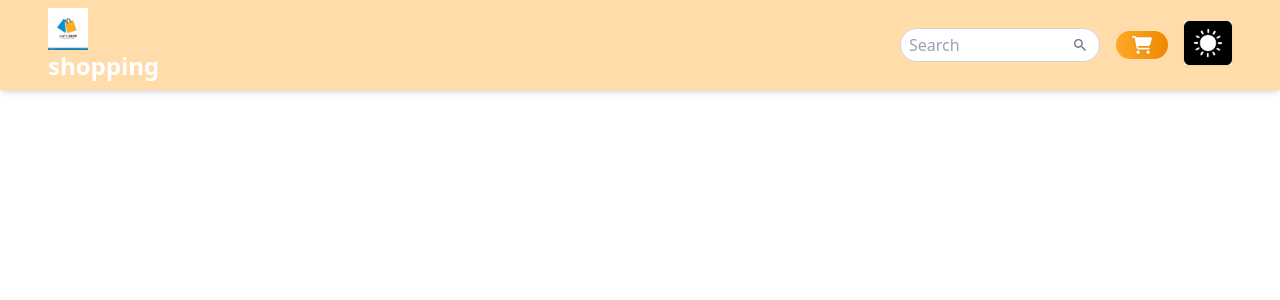
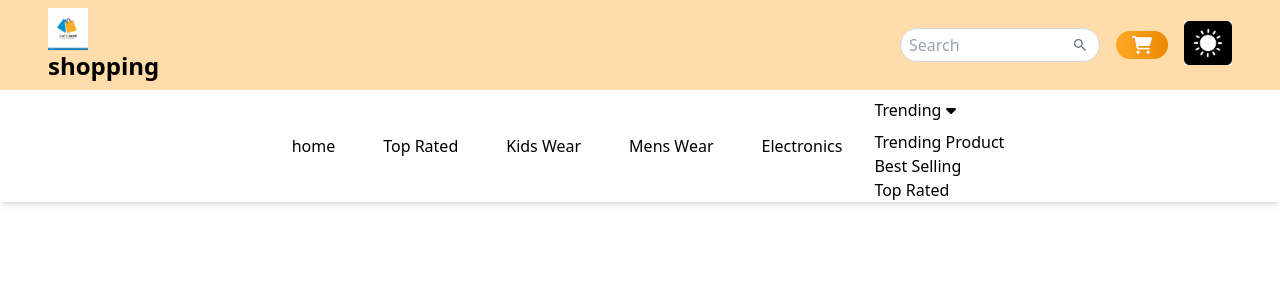
Before and after one commit to Niyonagize6369/online-shopping, a React (Vite) app: page / in a window 1280 px wide. Shown: the top 300 px of the page. Built offline with nearby package versions, Linux system fonts and the light colour scheme.

Commit message:
online-shopping pushed

```diff
--- a/index.html
+++ b/index.html
@@ -1,5 +1,5 @@
 <!DOCTYPE html>
-<html lang="en" class="dark">
+<html lang="en" class="">
   <head>
     <meta charset="UTF-8" />
     <link rel="icon" type="image/svg+xml" href="/vite.svg" />
--- a/package.json
+++ b/package.json
@@ -11,6 +11,7 @@
   },
   "dependencies": {
     "@emailjs/browser": "^4.4.1",
+    "darkmode-js": "^1.5.7",
     "emailjs": "^4.0.3",
     "nodemailer": "^6.10.0",
     "react": "^18.3.1",
--- a/src/components/DarkMode.jsx
+++ b/src/components/DarkMode.jsx
@@ -2,20 +2,37 @@ import React from "react";
 import LightButton from "../assets/website/Light-mode-button.jpg";
 import DarkButton from "../assets/website/Dark-mode-button.jpg";
 
-const darkMode = () => {
-
+const DarkMode = () => {
+  const [theme, setTheme] = React.useState(
+    localStorage.getItem("theme") ? localStorage.getItem("theme") : "light"
+  );
+  const element = document.documentElement; //html element
+  console.log(theme);
+  React.useEffect(() => {
+    if (theme === "dark") {
+      element.classList.add("dark");
+      localStorage.element("theme", "dark");
+    } else {
+      element.classList.remove("dark");
+      localStorage.setItem("theme", "light");
+    }
+  }, [theme]);
   return (
     <div className="relative">
       <img
         src={LightButton}
         alt=""
-        className="w-12 cursor-pointer drop-shadow-sm
-              [1px-1px-1px rgba(0,0,0,0.1)] transition-all
-              duration-300 absolute right-0 z-10"
+        onClick={() => setTheme(theme === "light" ? "dark" : "light")}
+        className={`w-12 cursor-pointer drop-shadow-
+          [1px-1px-1px rgba(0,0,0,0.1)] transition-all
+              duration-300 absolute right-0 z-10 ${
+                theme === "dark" ? "opacity-0" : "opacity-100"
+              }`}
       />
       <img
         src={DarkButton}
         alt=""
+        onClick={() => setTheme(theme === "light" ? "dark" : "light")}
         className="w-12 cursor-pointer drop-shadow-sm
               [1px-1px-1px rgba(0,0,0,0.1)] transition-all
               duration-300"
@@ -24,4 +41,4 @@ const darkMode = () => {
   );
 };
 
-export default darkMode;
+export default DarkMode;
--- a/src/components/Navbar.jsx
+++ b/src/components/Navbar.jsx
@@ -2,14 +2,56 @@ import React from "react";
 import Logo1 from "../assets/logo1.jpg";
 import { IoMdSearch } from "react-icons/io";
 import { LuSearchCheck } from "react-icons/lu";
-import { FaCartShopping } from "react-icons/fa6";
-import DarkMode from "./DarkMode";
+import { FaCaretDown, FaCartShopping } from "react-icons/fa6";
+import DarkMode from "./Darkmode.jsx";
+const Menu = [
+  {
+    id: 1,
+    name: "home",
+    link: "/#",
+  },
+  {
+    id: 2,
+    name: "Top Rated",
+    link: "/Services",
+  },
+  {
+    id: 3,
+    name: "Kids Wear",
+    link: "/#",
+  },
+  {
+    id: 3,
+    name: "Mens Wear",
+    link: "/#",
+  },
+  {
+    id: 3,
+    name: "Electronics",
+    link: "/#",
+  },
+];
 
+const dropdownLinks = [
+  {
+    id: 1,
+    name: "Trending Product",
+    link: "/#",
+  },
+  {
+    id: 2,
+    name: "Best Selling",
+    link: "/#",
+  },
+  {
+    id: 3,
+    name: "Top Rated",
+    link: "/#",
+  },
+];
 function Navbar() {
   return (
-    <div
-      className="relative z-40 duration-200 shadow-md bg-whitedack:bg-gray-900 dark:text-white"
-    >
+    <div className="relative z-40 duration-200 shadow-md bg-whitedack:bg-gray-900 dark:text-green-600">
       {/* upper nav */}
       <div className="py-2 bg-primary/40">
         <div className="container flex items-center justify-between">
@@ -25,9 +67,7 @@ function Navbar() {
 
           {/* search bar */}
 
-          <div
-            className="flex items-center justify-between gap-4"
-          >
+          <div className="flex items-center justify-between gap-4">
             <div className="relative hidden group sm:block">
               <input
                 type="text"
@@ -37,9 +77,7 @@ function Navbar() {
                 border-gray-300 px-2 py-1 focus:outline-none
                 focus border-1 focus:boeder-primary"
               />
-              <IoMdSearch
-                className="absolute text-gray-500 -translate-y-1/2 group-hover:text-primary top-1/2 right-3"
-              />
+              <IoMdSearch className="absolute text-gray-500 -translate-y-1/2 group-hover:text-primary top-1/2 right-3" />
             </div>
 
             {/* order button */}
@@ -47,14 +85,10 @@ function Navbar() {
               onClick={() => alert("Ordering not available yet")}
               className="flex gap-3 px-4 py-1 text-white transition-all duration-200 rounded-full bg-gradient-to-r from-primary to-secondary item center group "
             >
-              <span
-                className="hidden transition-all duration-200 group-hover:block"
-              >
+              <span className="hidden transition-all duration-200 group-hover:block">
                 Order
               </span>
-              <FaCartShopping
-                className="text-xl text-white cursor-pointer drop-shadow-sm"
-              />
+              <FaCartShopping className="text-xl text-white cursor-pointer drop-shadow-sm" />
             </button>
 
             {/* darckmode switch */}
@@ -66,7 +100,38 @@ function Navbar() {
       </div>
 
       {/* lower vav */}
-      <div></div>
+      <div className="flex justify-center">
+        <ul className="items-center hidden gap-4 sm:flex">
+          {Menu.map((data) => (
+            <li key={data.id}>
+              <a
+                href={data.link}
+                className="inline-block px-4 duration-200 hover:text-primary "
+              >
+                {data.name}
+              </a>
+            </li>
+          ))}
+          {/* {simple dropdown and links} */}
+          <li className="relative group">
+            <a href="#" className="flex items-center gap-[2px] py-2">
+              Trending
+              <span>
+                <FaCaretDown className="transition-all duration-200 group-hover:rotate-180" />
+              </span>
+            </a>
+            <div>
+              <ul>
+                {dropdownLinks.map((data) => (
+                  <li key={data.id}>
+                    <a href={data.link}>{data.name}</a>
+                  </li>
+                ))}
+              </ul>
+            </div>
+          </li>
+        </ul>
+      </div>
     </div>
   );
 }
```
Also changed, not shown: 1 other file (tests, documents, lock files or other folders).
